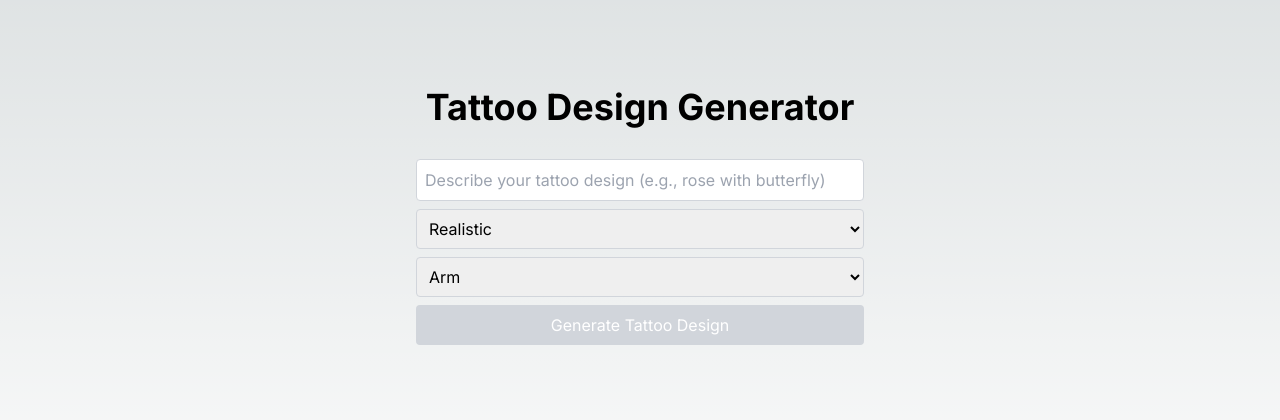
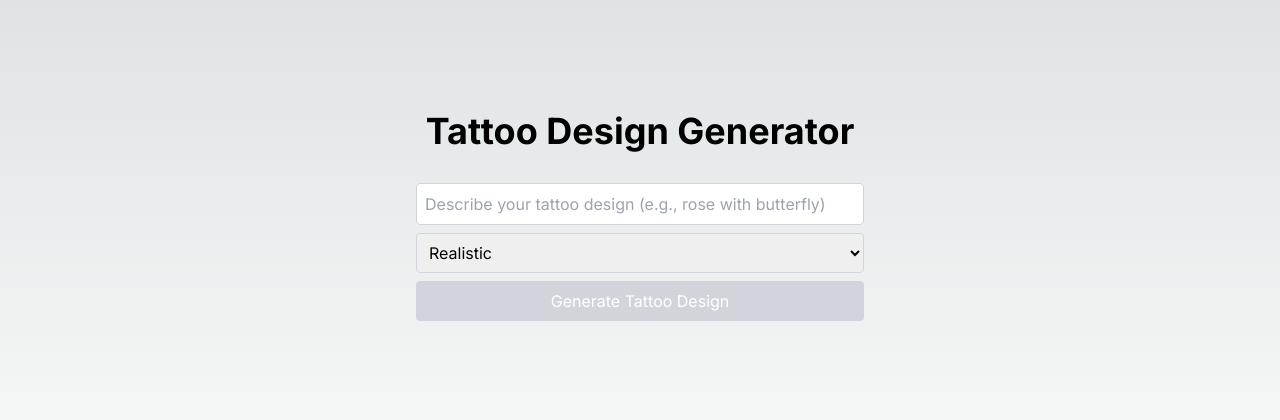
Before and after one commit to ramanbattina/ai-image-generator, a Next.js app: page / in a window 1280 px wide. Shown: the part 184-604 px from the top of the page. Built offline with nearby package versions, Linux system fonts and the light colour scheme.

Commit message:
removed body parts

```diff
--- a/src/app/page.js
+++ b/src/app/page.js
@@ -4,7 +4,6 @@ import { useState } from "react";
 export default function Home() {
   const [design, setDesign] = useState("");
   const [style, setStyle] = useState("realistic");
-  const [placement, setPlacement] = useState("arm");
   const [generatedImage, setGeneratedImage] = useState(null);
   const [isLoading, setIsLoading] = useState(false);
   const [error, setError] = useState(null);
@@ -13,7 +12,7 @@ export default function Home() {
     setIsLoading(true);
     setError(null);
     try {
-      const prompt = `Realistic tattoo design of ${design} in ${style} style on human ${placement}, closeup view, highly detailed, skin texture, ink`;
+      const prompt = `Realistic tattoo design of ${design} in ${style} style, closeup view, highly detailed, skin texture, ink`;
       const response = await fetch('/api/generate-image', {
         method: 'POST',
         headers: { 'Content-Type': 'application/json' },
@@ -102,18 +101,6 @@ export default function Home() {
           <option value="abstract">Abstract</option>
         </select>
 
-        <select
-          value={placement}
-          onChange={(e) => setPlacement(e.target.value)}
-          className="w-full p-2 border border-gray-300 rounded mb-2"
-        >
-          <option value="arm">Arm</option>
-          <option value="back">Back</option>
-          <option value="chest">Chest</option>
-          <option value="leg">Leg</option>
-          <option value="wrist">Wrist</option>
-        </select>
-
         <button
           onClick={generateImage}
           disabled={isLoading || !design}
```
